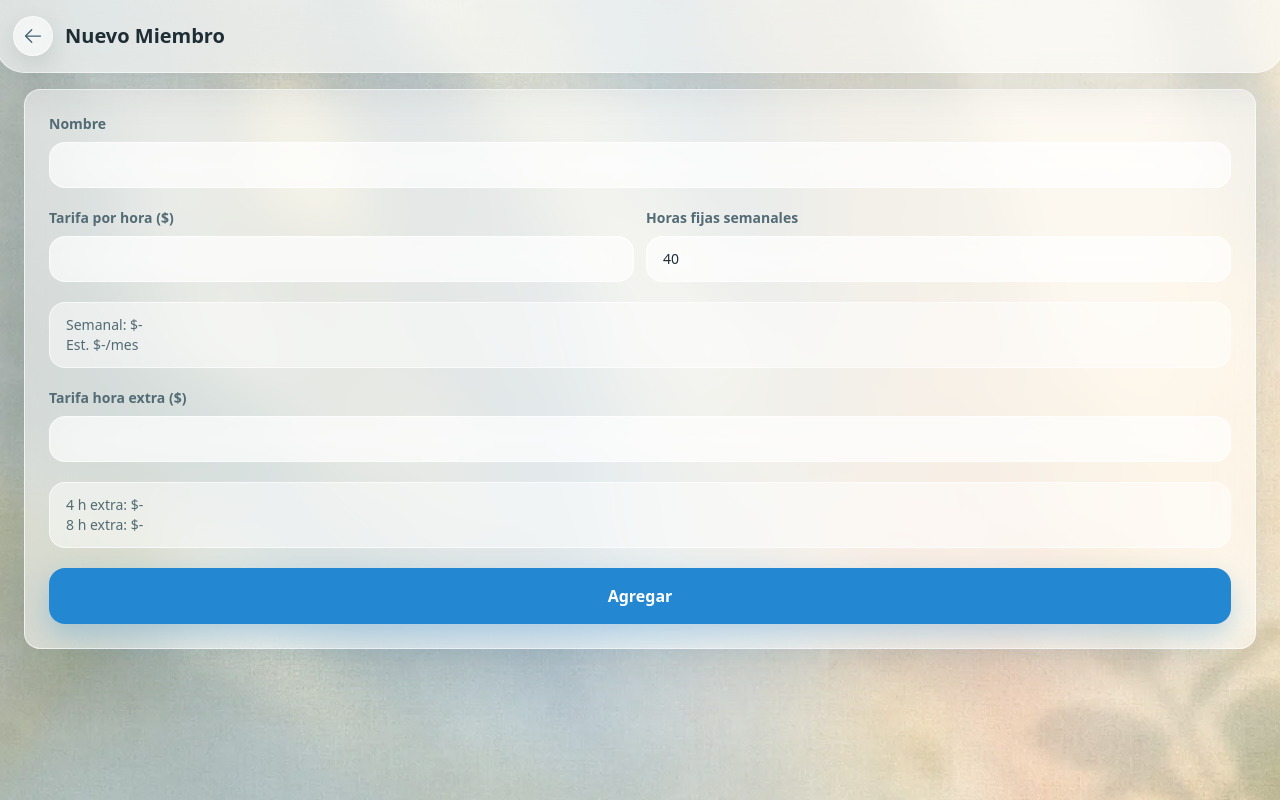
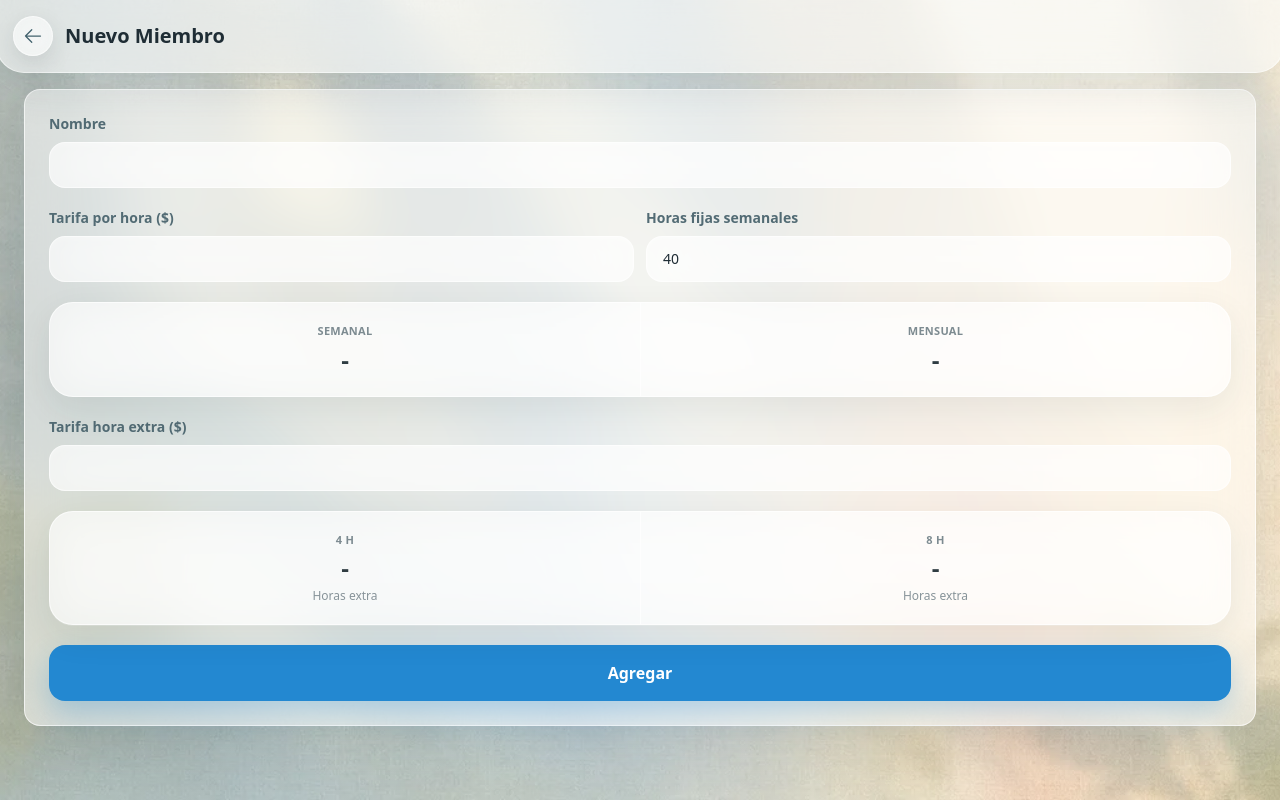
Before and after one commit to nvidela-dev/walter-os, a Next.js app: page /employees/new in a window 1280 px wide. Built offline with nearby package versions, Linux system fonts and the light colour scheme; no server answers.

Commit message:
style: use employee estimate cards

```diff
--- a/src/app/employees/employee-form.tsx
+++ b/src/app/employees/employee-form.tsx
@@ -24,6 +24,35 @@ function calculateEstimate(calculate: () => string): string | null {
   } catch {
     return null;
   }
+}
+
+function InfoCard({
+  items,
+}: {
+  items: { label: string; value: string; detail?: string }[];
+}): ReactElement {
+  return (
+    <div className="grid grid-cols-2 overflow-hidden rounded-3xl border border-white/65 bg-white/58 shadow-[0_12px_34px_rgba(31,45,53,0.08)] backdrop-blur-xl">
+      {items.map((item, index) => (
+        <div
+          key={item.label}
+          className={`min-w-0 px-4 py-5 text-center ${
+            index > 0 ? "border-l border-white/70" : ""
+          }`}
+        >
+          <p className="text-[11px] font-semibold uppercase tracking-wide text-[#7d8b91]">
+            {item.label}
+          </p>
+          <p className="mt-1 truncate text-2xl font-semibold text-[#2f3c42]">
+            {item.value}
+          </p>
+          {item.detail != null && (
+            <p className="mt-1 text-xs font-medium text-[#879399]">{item.detail}</p>
+          )}
+        </div>
+      ))}
+    </div>
+  );
 }
 
 export function EmployeeForm({ employee }: { employee?: EmployeeView }): ReactElement {
@@ -115,10 +144,18 @@ export function EmployeeForm({ employee }: { employee?: EmployeeView }): ReactEl
           />
         </FormField>
       </div>
-      <div className="rounded-2xl border border-white/60 bg-white/50 px-4 py-3 text-sm text-[#526b74]">
-        <p>{t.employees.weeklyEstimate(weeklyEstimate ?? "-")}</p>
-        <p>{t.employees.monthlyEstimate(monthlyEstimate ?? "-")}</p>
-      </div>
+      <InfoCard
+        items={[
+          {
+            label: t.employees.estimateLabels.weekly,
+            value: weeklyEstimate != null ? `$${weeklyEstimate}` : "-",
+          },
+          {
+            label: t.employees.estimateLabels.monthly,
+            value: monthlyEstimate != null ? `$${monthlyEstimate}` : "-",
+          },
+        ]}
+      />
       <FormField htmlFor="employee-extra-hour-rate" label={t.employees.fields.extraHourRate}>
         <Input
           id="employee-extra-hour-rate"
@@ -132,10 +169,20 @@ export function EmployeeForm({ employee }: { employee?: EmployeeView }): ReactEl
           }}
         />
       </FormField>
-      <div className="rounded-2xl border border-white/60 bg-white/50 px-4 py-3 text-sm text-[#526b74]">
-        <p>{t.employees.extraHoursEstimate(4, fourExtraHoursEstimate ?? "-")}</p>
-        <p>{t.employees.extraHoursEstimate(8, eightExtraHoursEstimate ?? "-")}</p>
-      </div>
+      <InfoCard
+        items={[
+          {
+            label: t.employees.estimateLabels.fourHours,
+            value: fourExtraHoursEstimate != null ? `$${fourExtraHoursEstimate}` : "-",
+            detail: t.employees.estimateLabels.extra,
+          },
+          {
+            label: t.employees.estimateLabels.eightHours,
+            value: eightExtraHoursEstimate != null ? `$${eightExtraHoursEstimate}` : "-",
+            detail: t.employees.estimateLabels.extra,
+          },
+        ]}
+      />
       <Button type="submit" disabled={isSubmitting} className="w-full py-4 text-base">
         {isSubmitting ? t.common.loading : isEditing ? t.common.save : t.common.add}
       </Button>
--- a/src/i18n/messages.ts
+++ b/src/i18n/messages.ts
@@ -196,9 +196,15 @@ export const t = {
     emptyDescription: "Agrega a los miembros del equipo",
     rateSummary: (hourlyRate: string, extraHourRate: string) =>
       `Normal $${hourlyRate}/h · extra $${extraHourRate}/h`,
-    weeklyEstimate: (amount: string) => `Semanal: $${amount}`,
+    weeklyEstimate: (amount: string) => `Est. $${amount}/sem`,
     monthlyEstimate: (amount: string) => `Est. $${amount}/mes`,
-    extraHoursEstimate: (hours: number, amount: string) => `${hours} h extra: $${amount}`,
+    estimateLabels: {
+      weekly: "Semanal",
+      monthly: "Mensual",
+      fourHours: "4 h",
+      eightHours: "8 h",
+      extra: "Horas extra",
+    },
     fields: {
       name: "Nombre",
       hourlyRate: "Tarifa por hora ($)",
```
